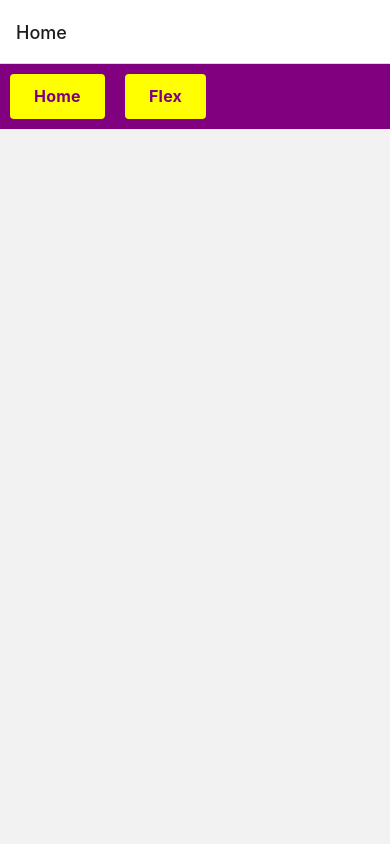
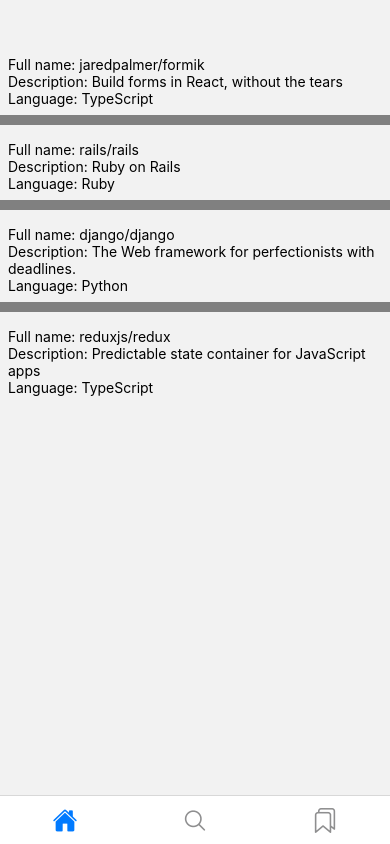
Before and after one commit to klichen/eventnest, a React Native app in the folder frontend-native/: screen / in a window 390 px wide. Built offline with nearby package versions, Linux system fonts and the light colour scheme; no server answers.

Commit message:
added tab navigation and boilerplate for screens

```diff
--- a/frontend-native/App.js
+++ b/frontend-native/App.js
@@ -1,23 +1,54 @@
 import { StatusBar } from 'expo-status-bar';
-import Constants from 'expo-constants';
 
 import { NavigationContainer } from '@react-navigation/native';
+import { createBottomTabNavigator } from '@react-navigation/bottom-tabs';
+import Ionicons from 'react-native-vector-icons/Ionicons'
 import { createNativeStackNavigator } from '@react-navigation/native-stack';
 
-import RepositoryList from './src/components/RepositoryList'
-import FlexPage from './src/components/FlexPage';
+// import RepositoryList from './src/components/RepositoryList'
+// import FlexPage from './src/components/FlexPage';
+import HomeScreen from './src/screens/HomeScreen';
+import SearchScreen from './src/screens/SearchScreen';
+import SavedEventsScreen from './src/screens/SavedEventsScreen';
 
-const Stack = createNativeStackNavigator();
+// screen route names
+const homeRoute = 'Home'
+const searchRoute = 'Search'
+const savedEventsRoute = 'Saved'
+
+const Tab = createBottomTabNavigator();
 
 const App = () => {
-  console.log(Constants.expoConfig);
   return (
     <>
       <NavigationContainer>
-        <Stack.Navigator>
-          <Stack.Screen name="Home" component={RepositoryList} />
-          <Stack.Screen name="Flex" component={FlexPage} />
-        </Stack.Navigator>
+        <Tab.Navigator
+          initialRouteName={homeRoute}
+          screenOptions={({ route }) => ({
+            tabBarIcon: ({ focused, color, size}) => {
+              let iconName;
+              let rn = route.name;
+
+              if (rn === homeRoute) {
+                iconName = focused ? 'home' : 'home-outline'
+              }
+              else if (rn === searchRoute) {
+                iconName = focused ? 'search' : 'search-outline'
+              }
+              else if (rn == savedEventsRoute) {
+                iconName = focused ? 'bookmarks' : 'bookmarks-outline'
+              }
+
+              return <Ionicons name={iconName} size={size} color={color}/>
+            },
+            tabBarShowLabel: false,
+            headerShown: false
+          })}
+        >
+          <Tab.Screen name={homeRoute} component={HomeScreen} />
+          <Tab.Screen name={searchRoute} component={SearchScreen} />
+          <Tab.Screen name={savedEventsRoute} component={SavedEventsScreen} />
+        </Tab.Navigator>
       </NavigationContainer>
       <StatusBar style="auto" />
     </>
--- a/frontend-native/package.json
+++ b/frontend-native/package.json
@@ -11,6 +11,8 @@
   },
   "dependencies": {
     "@expo/metro-runtime": "~3.2.1",
+    "@react-native-async-storage/async-storage": "1.23.1",
+    "@react-navigation/bottom-tabs": "^6.5.20",
     "@react-navigation/native": "^6.1.17",
     "@react-navigation/native-stack": "^6.9.26",
     "expo": "^51.0.9",
@@ -20,9 +22,9 @@
     "react-native": "0.74.1",
     "react-native-safe-area-context": "4.10.1",
     "react-native-screens": "3.31.1",
+    "react-native-vector-icons": "^10.1.0",
     "react-native-web": "~0.19.6",
-    "react-router-native": "^6.23.1",
-    "@react-native-async-storage/async-storage": "1.23.1"
+    "react-router-native": "^6.23.1"
   },
   "devDependencies": {
     "@babel/core": "^7.20.0",
--- /dev/null
+++ b/frontend-native/src/screens/HomeScreen.js
@@ -0,0 +1,107 @@
+import { FlatList, View, StyleSheet } from 'react-native';
+import RepositoryItem from '../components/RepositoryItem'
+import { useEffect, useState } from 'react';
+import useRepositories from '../hooks/useRepositories';
+
+const styles = StyleSheet.create({
+  separator: {
+    height: 10,
+    backgroundColor: 'grey',
+    marginBottom: 8
+  },
+
+  container: {
+    flex: 1,
+    marginTop: 48
+  }
+});
+
+const repositories = [
+  {
+    id: 'jaredpalmer.formik',
+    fullName: 'jaredpalmer/formik',
+    description: 'Build forms in React, without the tears',
+    language: 'TypeScript',
+    forksCount: 1589,
+    stargazersCount: 21553,
+    ratingAverage: 88,
+    reviewCount: 4,
+    ownerAvatarUrl: 'https://avatars2.githubusercontent.com/u/4060187?v=4',
+  },
+  {
+    id: 'rails.rails',
+    fullName: 'rails/rails',
+    description: 'Ruby on Rails',
+    language: 'Ruby',
+    forksCount: 18349,
+    stargazersCount: 45377,
+    ratingAverage: 100,
+    reviewCount: 2,
+    ownerAvatarUrl: 'https://avatars1.githubusercontent.com/u/4223?v=4',
+  },
+  {
+    id: 'django.django',
+    fullName: 'django/django',
+    description: 'The Web framework for perfectionists with deadlines.',
+    language: 'Python',
+    forksCount: 21015,
+    stargazersCount: 48496,
+    ratingAverage: 73,
+    reviewCount: 5,
+    ownerAvatarUrl: 'https://avatars2.githubusercontent.com/u/27804?v=4',
+  },
+  {
+    id: 'reduxjs.redux',
+    fullName: 'reduxjs/redux',
+    description: 'Predictable state container for JavaScript apps',
+    language: 'TypeScript',
+    forksCount: 13902,
+    stargazersCount: 52869,
+    ratingAverage: 0,
+    reviewCount: 0,
+    ownerAvatarUrl: 'https://avatars3.githubusercontent.com/u/13142323?v=4',
+  },
+];
+
+
+const ItemSeparator = () => <View style={styles.separator} />;
+
+const RepoItem = ({ item }) => <RepositoryItem fullName={item.fullName} description={item.description} language={item.language} />;
+
+const HomeScreen = ({ navigation }) => {
+//   const { repositories } = useRepositories();
+  // fetching is done in hooks
+  // const [repositories, setRepositories] = useState();
+
+  // const fetchRepositories = async () => {
+  //   // Replace the IP address part with your own IP address!
+  //   const response = await fetch('http://100.66.134.233:5000/api/repositories');
+  //   const json = await response.json();
+
+  //   console.log(json);
+
+  //   setRepositories(json);
+  // };
+
+  // useEffect(() => {
+  //   fetchRepositories();
+  // }, []);
+
+//   const repositoryNodes = repositories
+//     ? repositories.edges.map(edge => edge.node)
+//     : [];
+
+
+  return (
+    <View style={styles.container}>
+        <FlatList
+        data={repositories}
+        ItemSeparatorComponent={ItemSeparator}
+        // other props
+        renderItem={RepoItem}
+        />
+    </View>
+  );
+};
+
+export default HomeScreen;
--- /dev/null
+++ b/frontend-native/src/screens/SavedEventsScreen.js
@@ -0,0 +1,20 @@
+import { FlatList, View, StyleSheet, Text } from 'react-native';
+import { useEffect, useState } from 'react';
+
+const styles = StyleSheet.create({
+  container: {
+    flex: 1,
+    marginTop: 48
+  }
+});
+
+const SavedEventsScreen = ({ navigation }) => {
+
+  return (
+    <View style={styles.container}>
+        <Text>SAVED EVENTS TO-DO</Text>
+    </View>
+  );
+};
+
+export default SavedEventsScreen;
--- /dev/null
+++ b/frontend-native/src/screens/SearchScreen.js
@@ -0,0 +1,20 @@
+import { FlatList, View, StyleSheet, Text} from 'react-native';
+import { useEffect, useState } from 'react';
+
+const styles = StyleSheet.create({
+  container: {
+    flex: 1,
+    marginTop: 48
+  }
+});
+
+const SearchScreen = ({ navigation }) => {
+
+  return (
+    <View style={styles.container}>
+        <Text>SEARCH TO-DO</Text>
+    </View>
+  );
+};
+
+export default SearchScreen;
```
Also changed, not shown: 1 other file (tests, documents, lock files or other folders).
